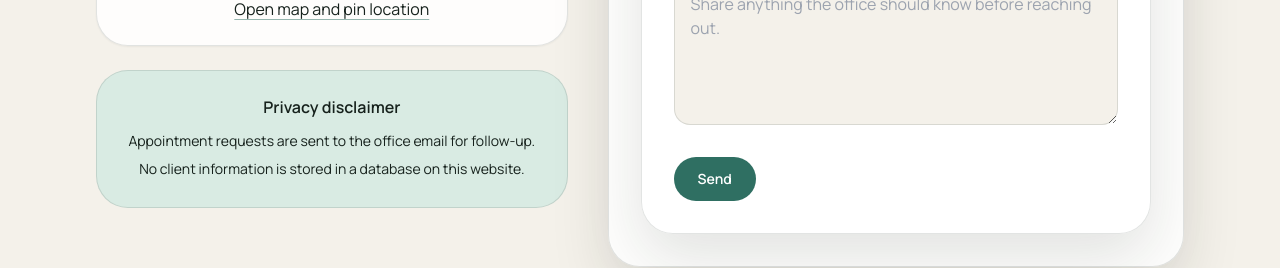
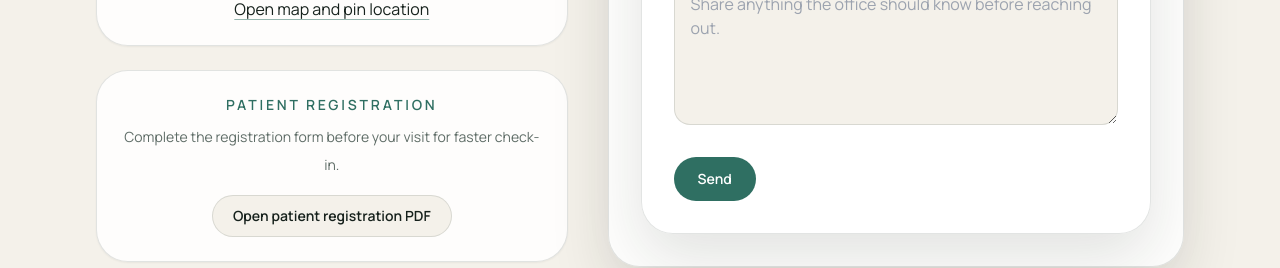
Before and after one commit to Rukhan4/doctor-office, a Next.js app: page /contact in a window 1280 px wide. Shown: the part 684-952 px from the top of the page. Built offline with nearby package versions, Linux system fonts and the light colour scheme; no server answers.

Commit message:
Patient registration form

```diff
--- a/app/contact/page.tsx
+++ b/app/contact/page.tsx
@@ -38,11 +38,24 @@ export default function ContactPage() {
           </div>
         </div>
 
-        <div className="mt-6 rounded-[2rem] border border-line bg-accentSoft p-6 text-center text-sm leading-7 text-ink">
-          <p className="text-base font-semibold">Privacy disclaimer</p>
-          <p className="mt-2">
-            Appointment requests are sent to the office email for follow-up. No client information is stored in a database on this website.
+
+        <div className="mt-6 rounded-[2rem] border border-line bg-white/85 p-6 text-center shadow-sm">
+          <p className="text-sm font-semibold uppercase tracking-[0.2em] text-accent">Patient registration</p>
+          <p className="mt-2 text-sm leading-7 text-muted">
+            Complete the registration form before your visit for faster check-in.
           </p>
+          <div className="mt-4">
+            <AnalyticsLink
+              href="/patient-registration-form.pdf"
+              target="_blank"
+              rel="noreferrer"
+              eventName="patient_form_click"
+              eventLabel="contact_page"
+              className="inline-flex rounded-full border border-line bg-page px-5 py-2.5 text-sm font-semibold text-ink transition hover:bg-white"
+            >
+              Open patient registration PDF
+            </AnalyticsLink>
+          </div>
         </div>
       </div>
 
--- a/app/page.tsx
+++ b/app/page.tsx
@@ -1,4 +1,3 @@
-import Link from "next/link";
 import { AnalyticsLink } from "../components/analytics-link";
 import { HomeMapPanel } from "../components/home-map-panel";
 import { SectionHeading } from "../components/section-heading";
@@ -22,6 +21,16 @@ export default function HomePage() {
               </AnalyticsLink>
               <AnalyticsLink href={practice.mapUrl} target="_blank" rel="noreferrer" eventName="map_click" eventLabel="home_hero" className="rounded-full border border-line bg-white/80 px-6 py-3 text-sm font-semibold text-ink transition hover:bg-white">
                 Open map location
+              </AnalyticsLink>
+              <AnalyticsLink
+                href="/patient-registration-form.pdf"
+                target="_blank"
+                rel="noreferrer"
+                eventName="patient_form_click"
+                eventLabel="home_hero"
+                className="rounded-full border border-line bg-white/80 px-6 py-3 text-sm font-semibold text-ink transition hover:bg-white"
+              >
+                Patient registration form (PDF)
               </AnalyticsLink>
             </div>
             <p className="mt-4 text-sm font-medium text-muted">
```
Also changed, not shown: 1 other file (tests, documents, lock files or other folders).
